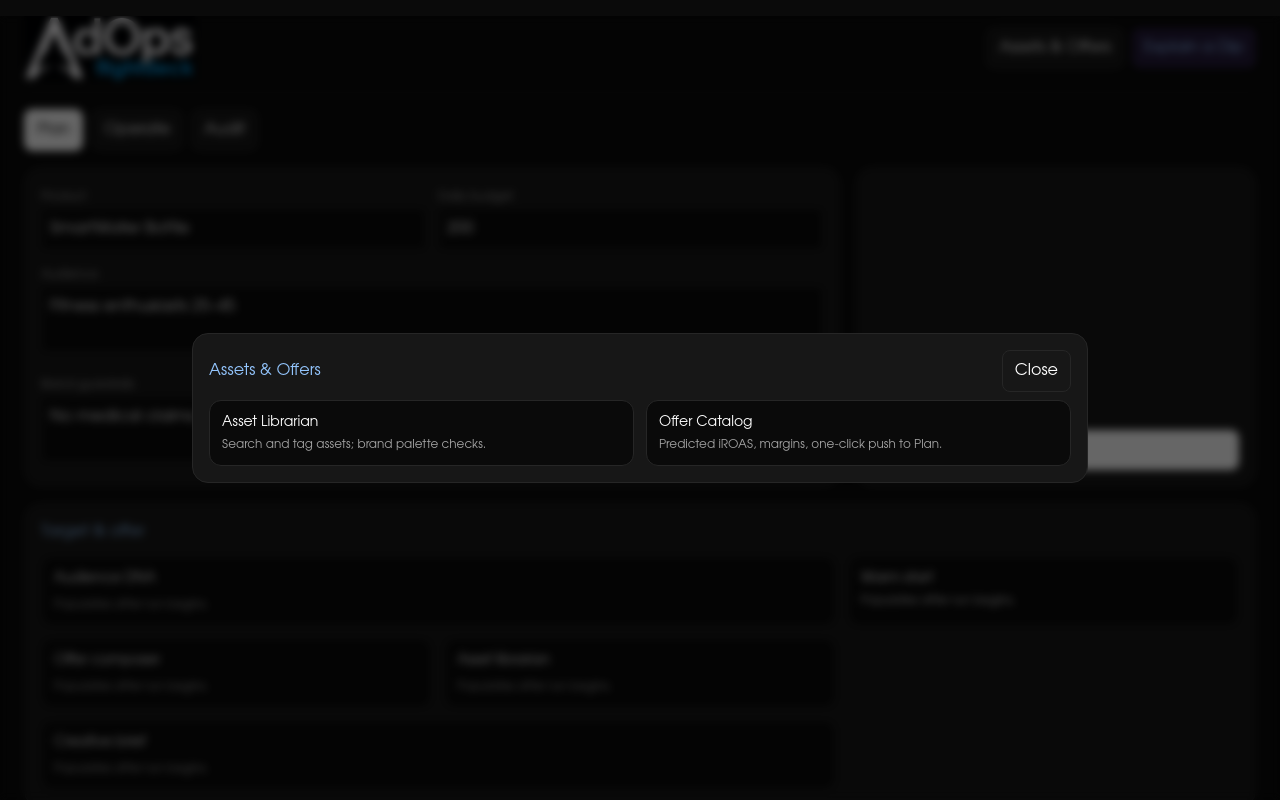
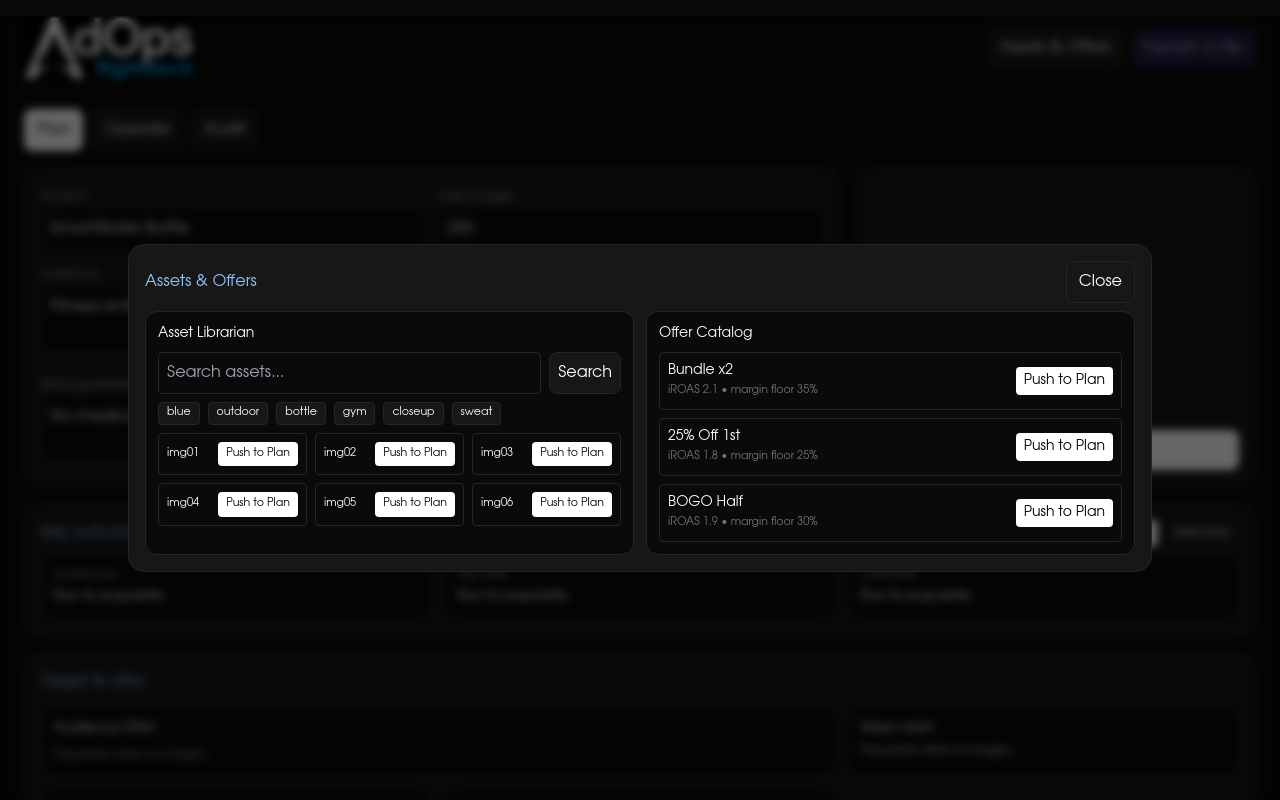
Before and after one commit to aurelius-in/adops-flightdeck-multi-agent, a React (Vite) app in the folder web/: page / in a window 1280 px wide. Both pictures are taken after a click on the button "Assets & Offers". Shown: the top 800 px of the page. Built offline with nearby package versions, Linux system fonts and the light colour scheme.

Commit message:
Audit: remove artifact links; add report export and share controls. Plan: add outcomes strip and persona switch. Library: add asset search, tags, and offer actions.

```diff
--- a/web/src/screens/Audit.tsx
+++ b/web/src/screens/Audit.tsx
@@ -19,16 +19,10 @@
         <SummaryCard title="Report" value={summarize("report","summary", data?.artifacts?.report)} />
         <SummaryCard title="Executive narrative" value={String(data?.artifacts?.execNarrative ?? "")} />
       </div>
-      {data?.signed && (
-        <div className="mb-3">
-          <div className="text-sm mb-1">Artifacts</div>
-          <div className="flex flex-wrap gap-2 text-xs">
-            {Object.entries<any>(data.signed).map(([k, url]) => (
-              <a key={k} href={String(url)} target="_blank" rel="noreferrer" className="underline text-brand-blue">{k}</a>
-            ))}
-          </div>
-        </div>
-      )}
+      <div className="flex items-center gap-2">
+        <button className="px-3 py-2 rounded-lg bg-white text-black">Download report pack</button>
+        <button className="px-3 py-2 rounded-lg bg-neutral-900 border border-neutral-800 hover:border-brand-blue">Share read-only link</button>
+      </div>
       {/* Raw snapshot intentionally hidden for end users */}
     </div>
   );
--- a/web/src/screens/Library.tsx
+++ b/web/src/screens/Library.tsx
@@ -1,19 +1,47 @@
 export default function Library({ onClose, runId }:{ onClose:()=>void; runId:string}) {
   return (
     <div className="fixed inset-0 bg-black/60 backdrop-blur-sm flex items-center justify-center p-6">
-      <div className="card max-w-4xl w-full p-4" title="Assets and offers you can push into Plan">
+      <div className="card max-w-5xl w-full p-4" title="Assets and offers you can push into Plan">
         <div className="flex justify-between items-center mb-2">
           <div className="font-medium text-brand-blue">Assets & Offers</div>
           <button className="btn" title="Close this panel" onClick={onClose}>Close</button>
         </div>
-        <div className="grid grid-cols-2 gap-3">
-          <div className="border border-neutral-800 rounded-xl p-3 bg-neutral-950">
-            <div className="text-sm font-medium mb-1">Asset Librarian</div>
-            <div className="text-xs text-neutral-400">Search and tag assets; brand palette checks.</div>
+        <div className="grid grid-cols-1 md:grid-cols-2 gap-3">
+          <div className="border border-neutral-800 rounded-xl p-3 bg-neutral-950" title="Search, filter and tag assets">
+            <div className="text-sm font-medium mb-2">Asset Librarian</div>
+            <div className="flex items-center gap-2 mb-2">
+              <input placeholder="Search assets..." className="w-full bg-neutral-950 border border-neutral-800 p-2 rounded outline-none focus:border-brand-blue" />
+              <button className="px-2 py-2 rounded-lg bg-neutral-900 border border-neutral-800 hover:border-brand-blue">Search</button>
+            </div>
+            <div className="flex flex-wrap gap-2 text-[11px] mb-2">
+              {['blue','outdoor','bottle','gym','closeup','sweat'].map(t=> <span key={t} className="px-2 py-0.5 border border-neutral-800 rounded bg-neutral-900">{t}</span>)}
+            </div>
+            <div className="grid grid-cols-3 gap-2 text-[11px]">
+              {['img01','img02','img03','img04','img05','img06'].map(id=> (
+                <div key={id} className="border border-neutral-800 rounded p-2 bg-neutral-950 flex items-center justify-between">
+                  <span>{id}</span>
+                  <button className="px-2 py-1 rounded bg-white text-black">Push to Plan</button>
+                </div>
+              ))}
+            </div>
           </div>
-          <div className="border border-neutral-800 rounded-xl p-3 bg-neutral-950">
-            <div className="text-sm font-medium mb-1">Offer Catalog</div>
-            <div className="text-xs text-neutral-400">Predicted iROAS, margins, one-click push to Plan.</div>
+          <div className="border border-neutral-800 rounded-xl p-3 bg-neutral-950" title="Review offers with predicted iROAS and push to Plan">
+            <div className="text-sm font-medium mb-2">Offer Catalog</div>
+            <div className="grid grid-cols-1 gap-2 text-sm">
+              {[
+                {label:'Bundle x2', iroas:2.1, margin:0.35},
+                {label:'25% Off 1st', iroas:1.8, margin:0.25},
+                {label:'BOGO Half', iroas:1.9, margin:0.3}
+              ].map(o=> (
+                <div key={o.label} className="border border-neutral-800 rounded p-2 bg-neutral-950 flex items-center justify-between">
+                  <div>
+                    <div>{o.label}</div>
+                    <div className="text-[11px] text-neutral-500">iROAS {o.iroas} • margin floor {Math.round(o.margin*100)}%</div>
+                  </div>
+                  <button className="px-2 py-1 rounded bg-white text-black">Push to Plan</button>
+                </div>
+              ))}
+            </div>
           </div>
         </div>
       </div>
--- a/web/src/screens/Plan.tsx
+++ b/web/src/screens/Plan.tsx
@@ -7,6 +7,7 @@
   const [budget, setBudget] = useState(200);
   const [rules, setRules] = useState("No medical claims. Friendly, confident tone.");
   const [snapshot, setSnapshot] = useState<any>(null);
+  const [persona, setPersona] = useState<"Ad Rep"|"Executive">("Ad Rep");
 
   async function start() {
     if (isOfflineMode()) { onRun("offline-run"); return; }
@@ -56,6 +57,25 @@
       </div>
       <div className="card p-4 flex items-end">
         <button title="Kick off agent workflow for this product and audience" className="w-full px-3 py-2 rounded-lg bg-white text-black hover:bg-brand-blue/80" onClick={start}>Run</button>
+      </div>
+      <div className="lg:col-span-3 card p-4">
+        <div className="flex items-center justify-between mb-2">
+          <div className="font-medium text-brand-blue">Key outcomes</div>
+          <div className="flex items-center gap-2 text-xs">
+            <span className="text-neutral-400">View for</span>
+            <button className={`px-2 py-1 rounded border ${persona==="Ad Rep"?"bg-white text-black border-white":"bg-neutral-900 border-neutral-800"}`} onClick={()=>setPersona("Ad Rep")}>Ad Rep</button>
+            <button className={`px-2 py-1 rounded border ${persona==="Executive"?"bg-white text-black border-white":"bg-neutral-900 border-neutral-800"}`} onClick={()=>setPersona("Executive")}>Executive</button>
+          </div>
+        </div>
+        <div className="grid grid-cols-1 md:grid-cols-3 gap-3">
+          <OutcomeCard title="Audiences" value={formatAudience(snapshot)} />
+          <OutcomeCard title="Top offer" value={formatOffer(snapshot)} />
+          {persona==="Ad Rep" ? (
+            <OutcomeCard title="Creatives" value={formatCreative(snapshot)} />
+          ) : (
+            <OutcomeCard title="Budget & KPI" value={formatBudgetKPI(snapshot, budget)} />
+          )}
+        </div>
       </div>
       <AgentGrid title="Target & offer" agents={["Audience DNA","Warm start","Offer composer","Asset librarian","Creative brief"]} runId={runId} snapshot={snapshot} />
       <AgentGrid title="Creative & guardrails" agents={["Creative variants","Gene splicer","Tone balancer","Compliance review","Thumb‑stop","Localization","Accessibility","Style prompts","Voiceover scripts","UGC outline","Prompt palette"]} runId={runId} snapshot={snapshot} />
@@ -172,6 +192,43 @@
   } catch {
     return "";
   }
+}
+
+function OutcomeCard({ title, value }:{ title:string; value:string }) {
+  return (
+    <div className="border border-neutral-800 rounded-xl p-3 bg-neutral-950" title="High-level outcome for quick review">
+      <div className="text-xs text-neutral-400 mb-1">{title}</div>
+      <div className="text-sm">{value || ("Run to populate.")}</div>
+    </div>
+  );
+}
+
+function formatAudience(snapshot?: any): string {
+  const a = snapshot?.artifacts?.audienceDNA;
+  if (!Array.isArray(a) || a.length===0) return "";
+  const top = a[0];
+  return `${top.name} • ${top.size?.toLocaleString?.()} ppl`;
+}
+
+function formatOffer(snapshot?: any): string {
+  const o = snapshot?.artifacts?.offers;
+  if (!Array.isArray(o) || o.length===0) return "";
+  const top = o[0];
+  return `${top.label} • iROAS ${top.predicted_iROAS}`;
+}
+
+function formatCreative(snapshot?: any): string {
+  const c = snapshot?.artifacts?.creatives;
+  if (!Array.isArray(c) || c.length===0) return "";
+  return `${c[0].headline} • ${c[0].cta}`;
+}
+
+function formatBudgetKPI(snapshot?: any, budget?: number): string {
+  const pacing = snapshot?.artifacts?.pacing;
+  const total = Array.isArray(pacing) ? pacing.reduce((s:number,x:any)=>s+(x.dailyBudget||0),0) : (budget||0);
+  const report = snapshot?.artifacts?.report;
+  const iroas = report?.iROAS;
+  return `Daily budget ${total} • iROAS ${iroas ?? "—"}`;
 }
 
 function AgentCardDetailed({ agent, runId, snapshot }:{agent:string; runId?: string; snapshot?: any}) {
```
